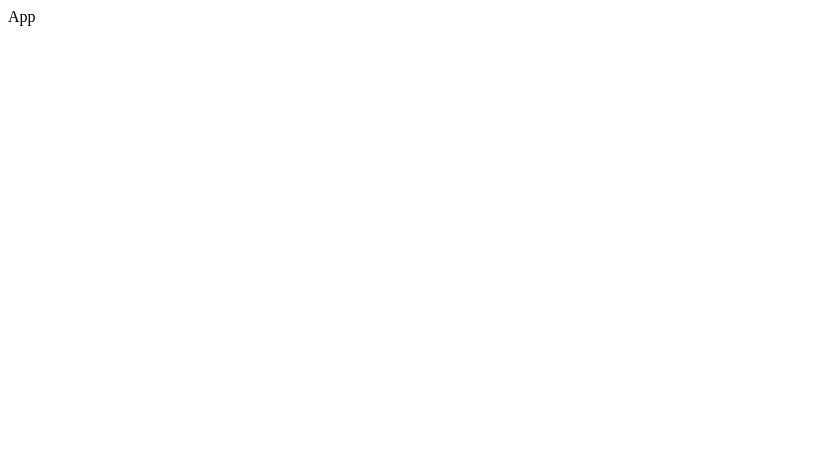
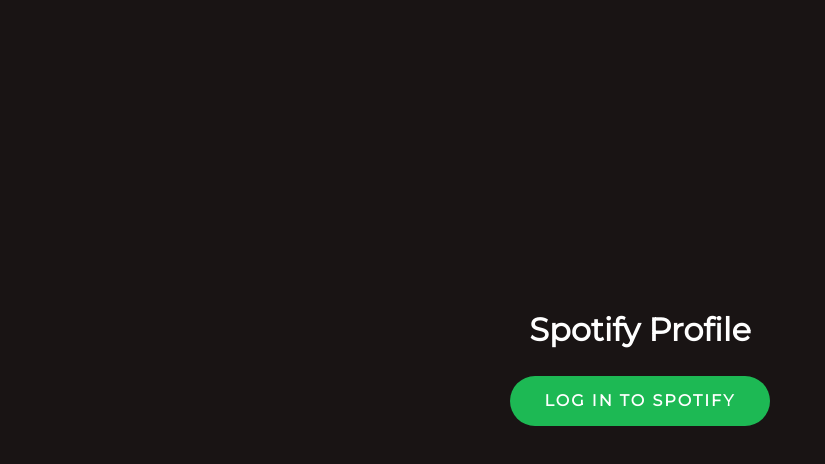
Before and after one commit to leoltl/spotify-profile, a React (Create React App) app: page / in a window 1280 px wide. Shown: the top 464 px of the page, without its empty margins (0-825 px from the left). Built offline with nearby package versions, Linux system fonts and the light colour scheme.

Commit message:
added login page and basic global styling

```diff
--- a/public/index.html
+++ b/public/index.html
@@ -19,6 +19,7 @@
       work correctly both with client-side routing and a non-root public URL.
       Learn how to configure a non-root public URL by running `npm run build`.
     -->
+    <link rel="stylesheet" href="./reset.css" />
     <link
       href="https://fonts.googleapis.com/css?family=Montserrat"
       rel="stylesheet"
--- /dev/null
+++ b/public/reset.css
@@ -0,0 +1,129 @@
+/* http://meyerweb.com/eric/tools/css/reset/
+   v2.0 | 20110126
+   License: none (public domain)
+*/
+
+html,
+body,
+div,
+span,
+applet,
+object,
+iframe,
+h1,
+h2,
+h3,
+h4,
+h5,
+h6,
+p,
+blockquote,
+pre,
+a,
+abbr,
+acronym,
+address,
+big,
+cite,
+code,
+del,
+dfn,
+em,
+img,
+ins,
+kbd,
+q,
+s,
+samp,
+small,
+strike,
+strong,
+sub,
+sup,
+tt,
+var,
+b,
+u,
+i,
+center,
+dl,
+dt,
+dd,
+ol,
+ul,
+li,
+fieldset,
+form,
+label,
+legend,
+table,
+caption,
+tbody,
+tfoot,
+thead,
+tr,
+th,
+td,
+article,
+aside,
+canvas,
+details,
+embed,
+figure,
+figcaption,
+footer,
+header,
+hgroup,
+menu,
+nav,
+output,
+ruby,
+section,
+summary,
+time,
+mark,
+audio,
+video {
+  margin: 0;
+  padding: 0;
+  border: 0;
+  font-size: 100%;
+  font: inherit;
+  vertical-align: baseline;
+}
+/* HTML5 display-role reset for older browsers */
+article,
+aside,
+details,
+figcaption,
+figure,
+footer,
+header,
+hgroup,
+menu,
+nav,
+section {
+  display: block;
+}
+body {
+  line-height: 1;
+}
+ol,
+ul {
+  list-style: none;
+}
+blockquote,
+q {
+  quotes: none;
+}
+blockquote:before,
+blockquote:after,
+q:before,
+q:after {
+  content: "";
+  content: none;
+}
+table {
+  border-collapse: collapse;
+  border-spacing: 0;
+}
--- a/src/App.js
+++ b/src/App.js
@@ -1,7 +1,23 @@
 import React from "react";
+import styled from "styled-components";
+
+import LoginPage from "./Components/LoginPage";
+
+const GlobalStyle = styled.div`
+  width: 100vw;
+  height: 100vh;
+  padding: 0;
+  font-family: "Montserrat", sans-serif;
+  color: white;
+  background-color: rgb(25, 20, 20);
+`;
 
 function App() {
-  return <div>App</div>;
+  return (
+    <GlobalStyle>
+      <LoginPage />
+    </GlobalStyle>
+  );
 }
 
 export default App;
--- /dev/null
+++ b/src/Components/LoginPage.js
@@ -0,0 +1,33 @@
+import React, { Component } from "react";
+import styled from "styled-components";
+
+import theme from "../UI/theme";
+import Button from "../UI/PrimaryButton";
+
+const { fontSizes, colors, spacing } = theme;
+
+const Login = styled.div`
+  width: 100%;
+  height: 100%
+  display: flex;
+  flex-flow: column;
+  justify-content: center;
+  align-items: center;
+  h1 {
+    color: ${colors.white};
+    font-size: ${fontSizes.xxl};
+    font-weight: 1000;
+    margin: ${spacing.sm}
+  }
+`;
+
+export default class LoginPage extends Component {
+  render() {
+    return (
+      <Login>
+        <h1>Spotify Profile</h1>
+        <Button>Log in To Spotify</Button>
+      </Login>
+    );
+  }
+}
--- /dev/null
+++ b/src/UI/PrimaryButton.js
@@ -0,0 +1,24 @@
+import styled from "styled-components";
+import theme from "./theme";
+const { colors } = theme;
+
+const PrimaryButton = styled.a`
+  display: inline-block;
+  background-color: ${colors.green};
+  color: ${colors.white};
+  border-radius: 30px;
+  padding: 17px 35px;
+  margin: 20px 0 70px;
+  min-width: 160px;
+  font-weight: 700;
+  letter-spacing: 2px;
+  text-transform: uppercase;
+  text-align: center;
+  cursor: pointer;
+  &:hover,
+  &:focus {
+    background-color: ${colors.offGreen};
+  }
+`;
+
+export default PrimaryButton;
--- /dev/null
+++ b/src/UI/theme.js
@@ -0,0 +1,39 @@
+const theme = {
+  colors: {
+    green: "#1DB954",
+    offGreen: "#1ed760",
+    blue: "#509bf5",
+    navBlack: "#040306",
+    black: "#181818",
+    white: "#FFFFFF",
+    lightestGrey: "#b3b3b3",
+    lightGrey: "#9B9B9B",
+    grey: "#404040",
+    darkGrey: "#282828"
+  },
+
+  fonts: {
+    primary: "Montserrat, sans-serif"
+  },
+
+  fontSizes: {
+    base: `16px`,
+    xs: `12px`,
+    sm: `14px`,
+    md: `20px`,
+    lg: `24px`,
+    xl: `28px`,
+    xxl: `32px`
+  },
+
+  spacing: {
+    base: `20px`,
+    xs: `5px`,
+    sm: `10px`,
+    md: `30px`,
+    lg: `50px`,
+    xl: `100px`
+  }
+};
+
+export default theme;
```
